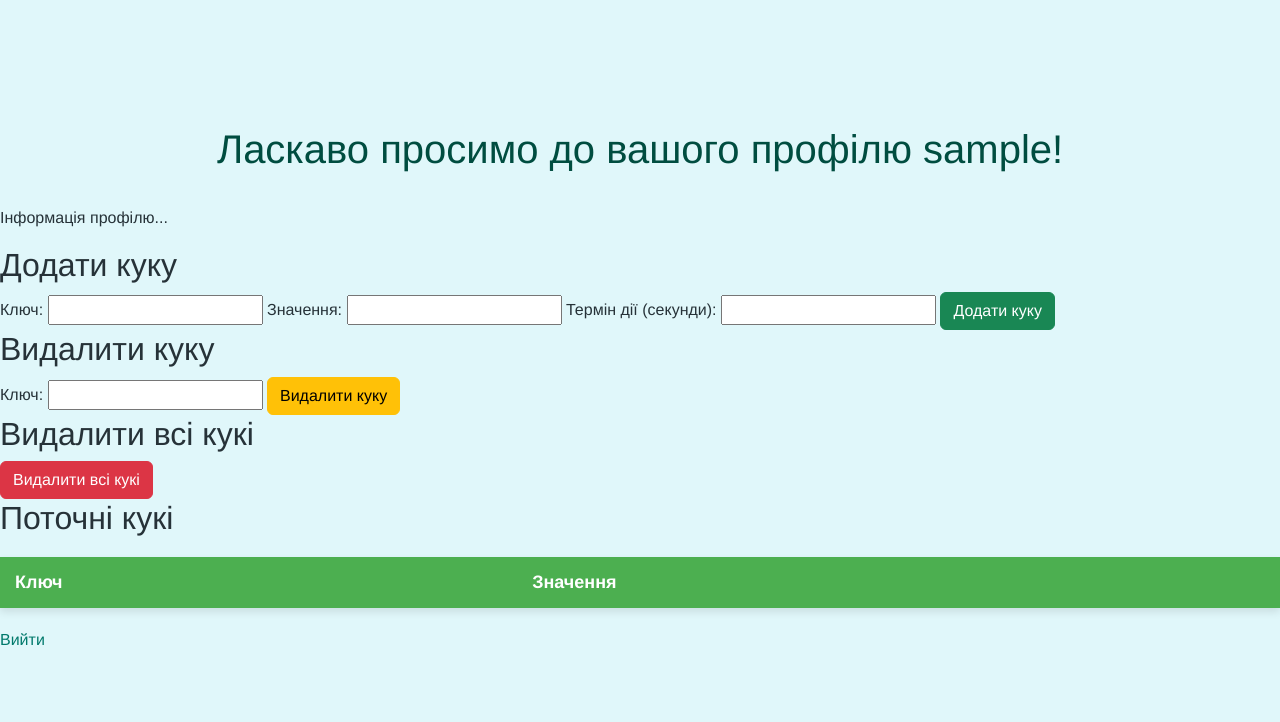
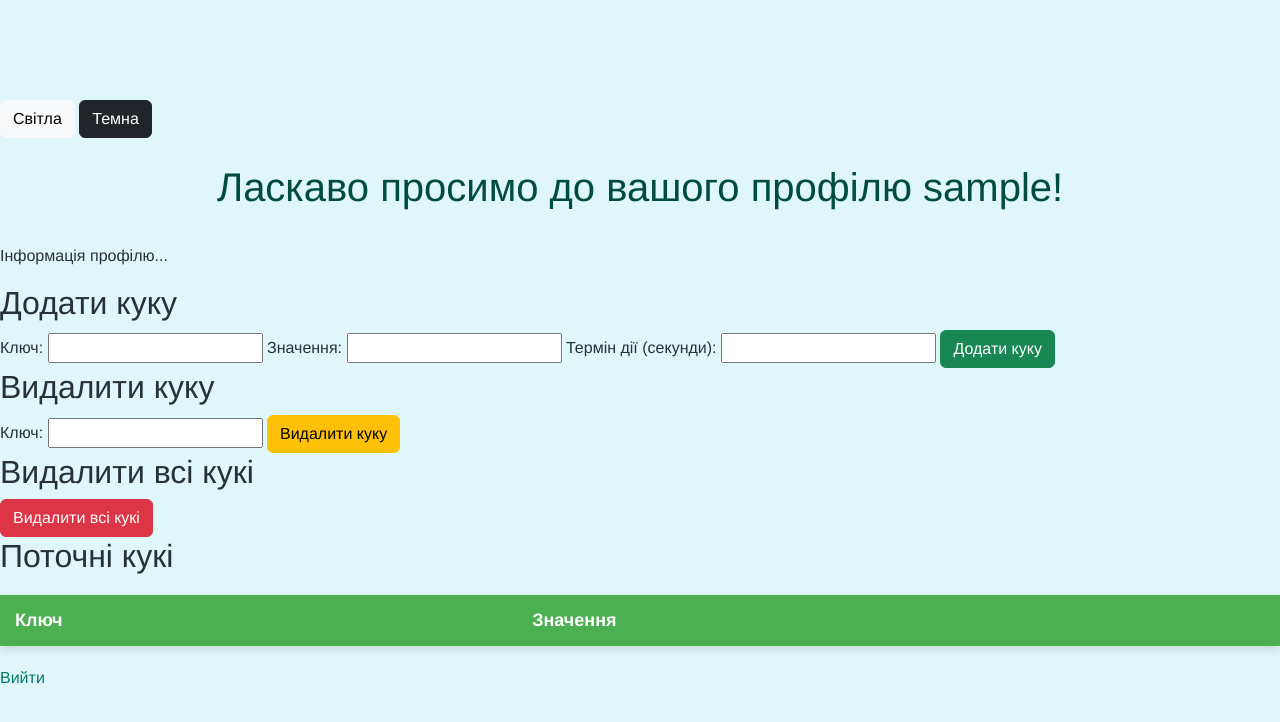
Before and after one commit to bodyabas/flask-app-lab, a Flask app: page /hi/profile in a window 1280 px wide. Shown: the part 29-751 px from the top of the page. Run offline with Flask 3, Linux system fonts and the light colour scheme; the visitor is signed in with stand-in values (Sample User, id 1); lists and menus that the app fills with data are empty.

Commit message:
added toggling light and dark mode

```diff
--- a/app/static/css/styles.css
+++ b/app/static/css/styles.css
@@ -279,3 +279,10 @@ footer p {
     padding: 12px 15px;
     border-bottom: 1px solid #ddd;
 }
+
+.light{
+    background-color: #e0f7fa;
+}
+.dark{
+    background-color: #071a1d;
+}
--- a/app/users/templates/users/profile.html
+++ b/app/users/templates/users/profile.html
@@ -3,6 +3,9 @@
 {% block title%} Profile {% endblock %}
 
 {% block content %}
+<a href="{{ url_for('users.set_color_theme', color='light') }}" class="btn btn-light">Світла</a>
+<a href="{{ url_for('users.set_color_theme', color='dark') }}" class="btn btn-dark">Темна</a>
+<main class="{{ color_theme }}">
     <h1>Ласкаво просимо до вашого профілю {{ username }}!</h1>
     <p>Інформація профілю...</p>
     <h2>Додати куку</h2>
@@ -43,4 +46,5 @@
         </tbody>
     </table>
     <a href="{{ url_for("users.logout") }}">Вийти</a>
+</main>
 {% endblock %}
--- a/app/users/views.py
+++ b/app/users/views.py
@@ -7,8 +7,9 @@ def get_profile():
     if "username" in session:
         username_value = session["username"]
         cookies = request.cookies
+        color_theme = request.cookies.get('color_theme')
 
-        return render_template("profile.html", username=username_value, cookies = cookies)
+        return render_template("profile.html", username=username_value, cookies = cookies, color_theme=color_theme)
 
     flash("Ви вийшли з сесії.", "danger")
     return redirect(url_for("users.login"))
@@ -92,3 +93,11 @@ def delete_all_cookies():
     flash("Усі кукі успішно видалені!", "success")
 
     return response
+
+@user_bp.route('/profile/set_color_theme/<string:color>')
+def set_color_theme(color):
+    if color not in ['light', 'dark']:
+        color = 'light'
+    response = make_response(redirect(url_for('users.get_profile')))
+    response.set_cookie('color_theme', color)
+    return response
```
Lines whose indentation alone changed are shown as unchanged.
